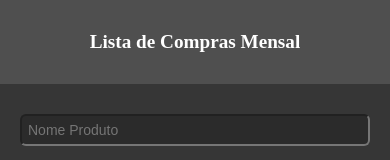
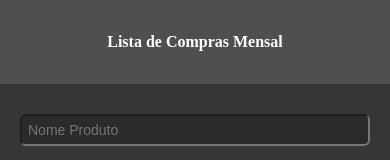
Before and after one commit to AndreSouzanl/lista-compras-mes, a Next.js app: page / in a window 390 px wide. Shown: the top 160 px of the page. Built offline with nearby package versions, Linux system fonts and the light colour scheme.

Commit message:
responsivo

```diff
--- a/src/componentes/Header/Header.module.css
+++ b/src/componentes/Header/Header.module.css
@@ -13,6 +13,6 @@
 
 @media (max-width: 400px) {
   .container_header h1{
-    font-size:1.2rem
+    font-size: 1rem
   }
 }
```
